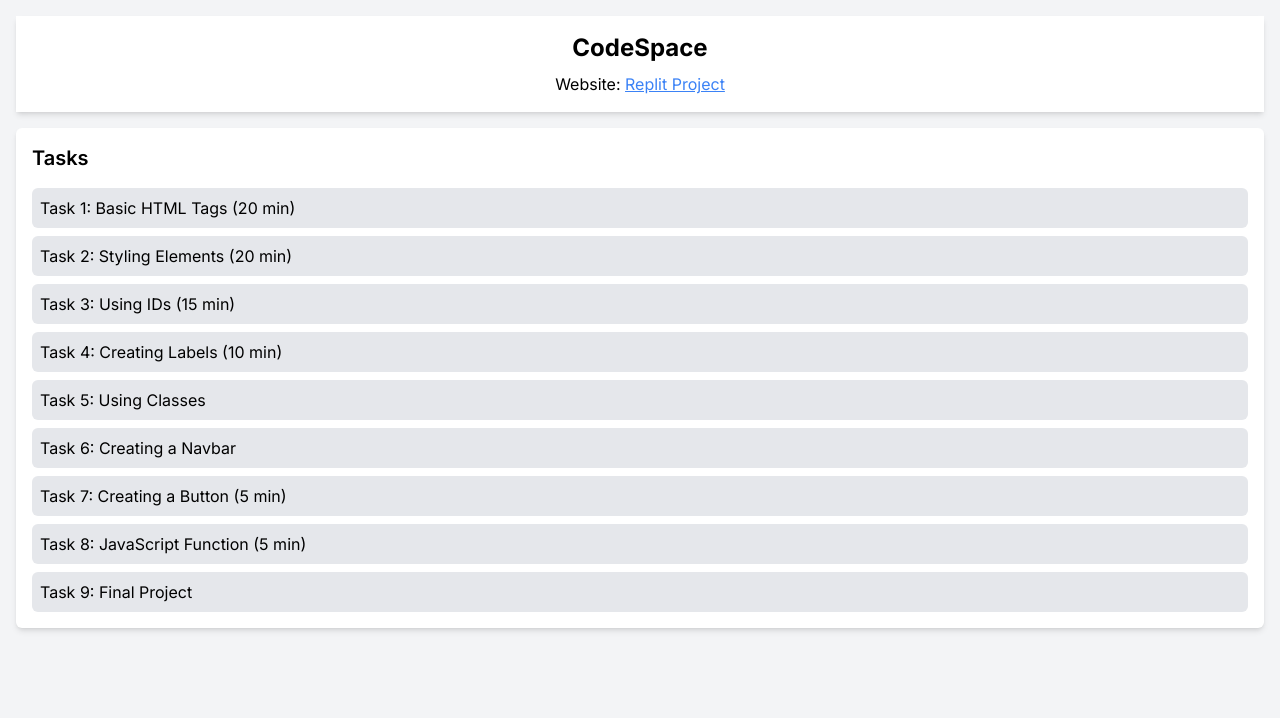
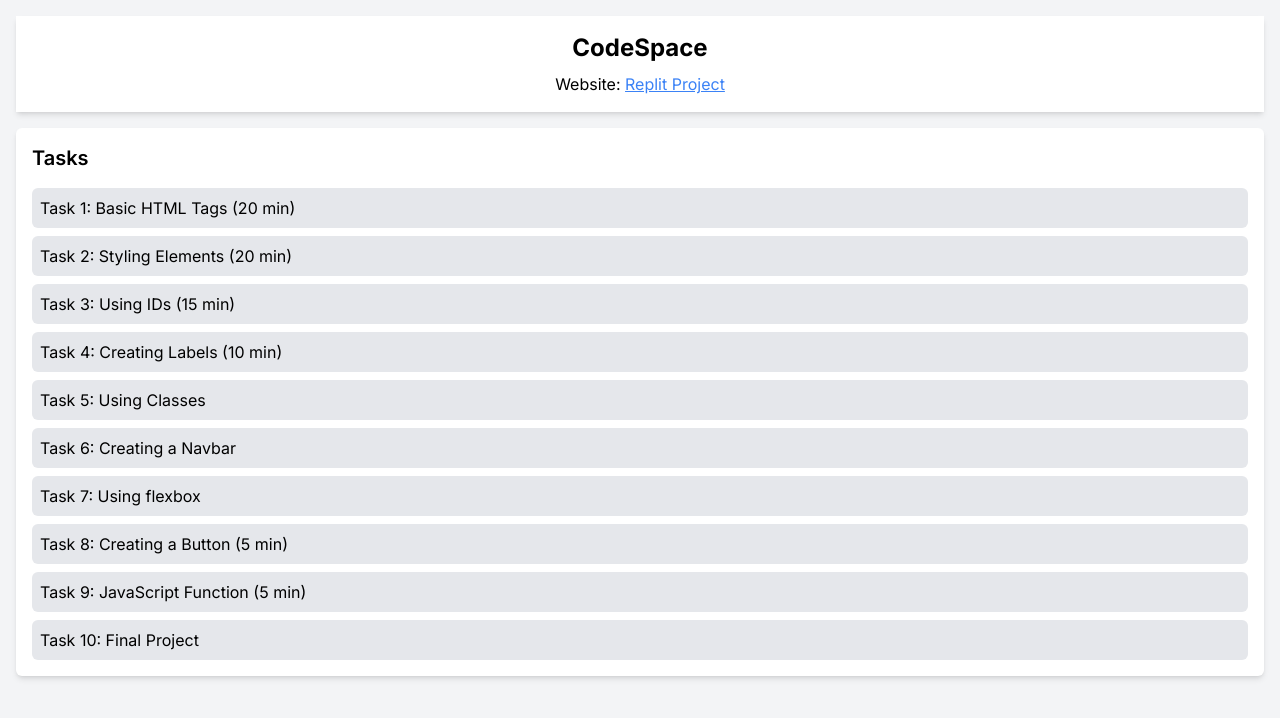
Before and after one commit to JoshuaChou10/codespace, a Next.js app: page / in a window 1280 px wide. Shown: the top 718 px of the page. Built offline with nearby package versions, Linux system fonts and the light colour scheme.

Commit message:
added flexbox section

```diff
--- a/app/page.tsx
+++ b/app/page.tsx
@@ -107,6 +107,21 @@ const tasks = [
   },
   {
     "id": 7,
+    "title": "Using flexbox",
+    "instructions": `
+      - Flex box allows us to change the orientation of things
+      - Right now the navbar is vertical, with flexbox we can make it horizontal
+      - First we put display: flex to put it into flexbox mode
+      - Then add justify-content:center
+      - Then add margin in between the list elements
+
+
+      Link to Replit Project: https://replit.com/@Jibran2010/HTML-CSS-JS#style.css
+    `,
+    "image": "nav.png"
+  },
+  {
+    "id": 8,
     "title": "Creating a Button (5 min)",
     "instructions": `
       - Create a "Submit" button in HTML.
@@ -117,8 +132,9 @@ const tasks = [
     `,
     "image": "button.png"
   },
+
   {
-    "id": 8,
+    "id": 9,
     "title": "JavaScript Function (5 min)",
     "instructions": `
       - In script.js, create a function named userSubmit().
@@ -133,7 +149,7 @@ const tasks = [
   }
   ,
   {
-    "id": 9,
+    "id": 10,
     "title": 'Final Project',
     "instructions": `
       Over here you are going to create a website on any topic you want
@@ -147,7 +163,7 @@ const tasks = [
       -Below I have attatched an example website you could make
 
     `,
-    image: 'final.png'
+    "image": 'final.png'
   },
 ];
 
```
Also changed, not shown: public/nav.png (added).
